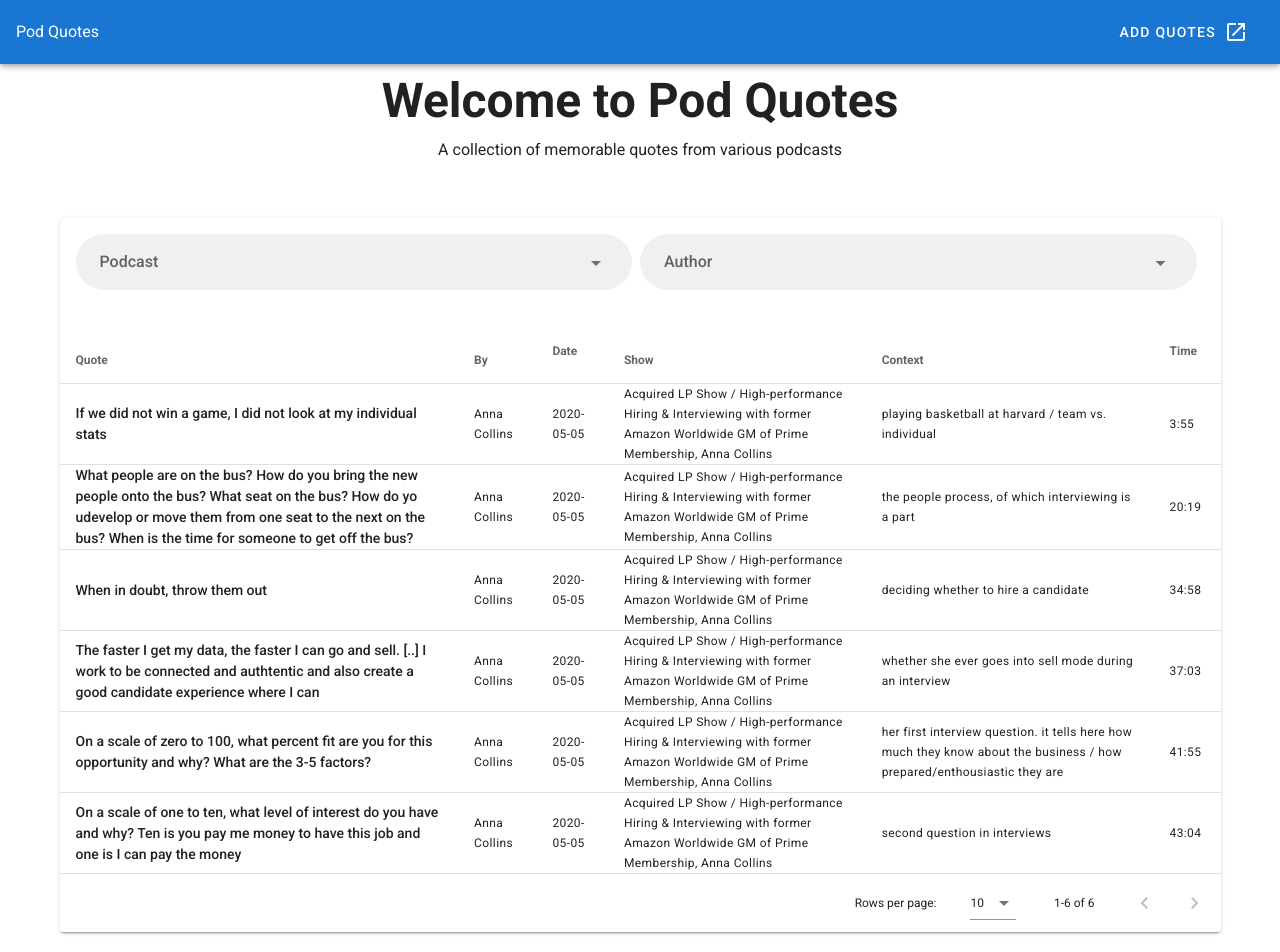
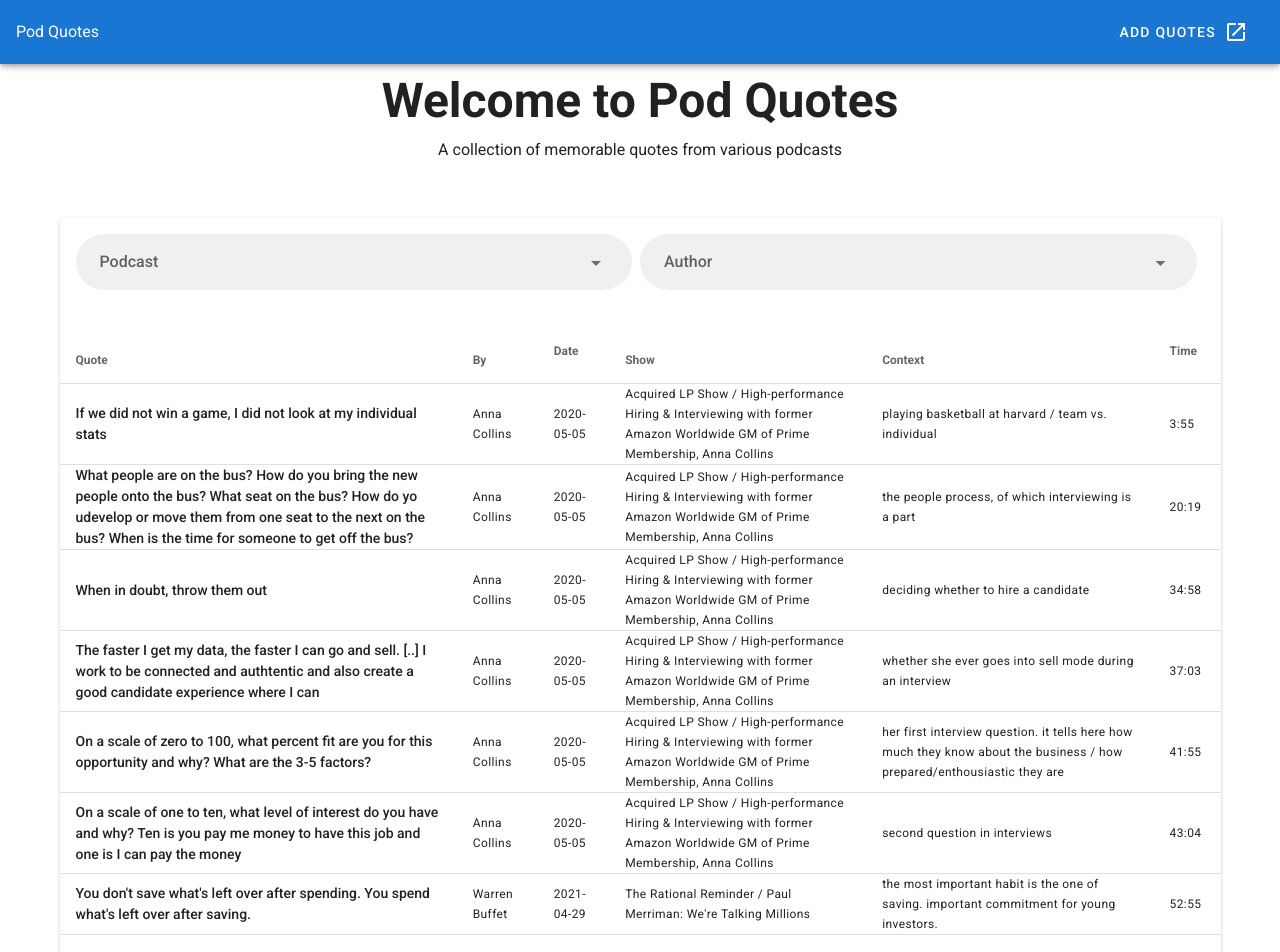
Before and after one commit to rethab/pod-quotes, a Vue app: page / in a window 1280 px wide. Shown: the top 952 px of the page. Built offline with nearby package versions, Linux system fonts and the light colour scheme.

Commit message:
add warren buffet quote from the rr podcast

```diff
--- a/src/components/Quotes.vue
+++ b/src/components/Quotes.vue
@@ -58,7 +58,7 @@ export default {
           .quotes()
           .map(this.joinQuoteData)
           .filter(q => this.selectedPodcastId == null || this.selectedPodcastId === q.episode.podcastId)
-          .filter(q => this.selectedPersonId == null || this.selectedPersonId === q.byId)
+          .filter(q => this.selectedPersonId == null || this.selectedPersonId === q.quoteById)
     },
     podcasts: () => data().podcasts(),
     people: () => data().people(),
@@ -68,7 +68,7 @@ export default {
       const episode = data().episodes().find(e => e.id === quote.episodeId);
       const podcast = data().podcasts().find(p => p.id === episode.podcastId);
 
-      quote.by = data().people().find(p => p.id === quote.byId);
+      quote.by = data().people().find(p => p.id === quote.quoteById);
       quote.episode = episode;
       quote.show = `${podcast.name} / ${episode.name}`
 
--- a/src/data/data.js
+++ b/src/data/data.js
@@ -6,6 +6,11 @@ export default () => {
                     id: 1,
                     name: 'Acquired LP Show',
                     url: 'https://glow.fm/acquired/'
+                },
+                {
+                    id: 2,
+                    name: 'The Rational Reminder',
+                    url: 'https://rationalreminder.libsyn.com/'
                 },
             ]
         },
@@ -17,7 +22,14 @@ export default () => {
                     date: '2020-05-05',
                     name: 'High-performance Hiring & Interviewing with former Amazon Worldwide GM of Prime Membership, Anna Collins',
                     url: 'https://www.acquired.fm/episodes/high-performance-hiring-interviewing-with-former-amazon-worldwide-gm-of-prime-membership-anna-collins'
-                }
+                },
+                {
+                    id: 2,
+                    podcastId: 2,
+                    date: '2021-04-29',
+                    name: 'Paul Merriman: We\'re Talking Millions',
+                    url: 'https://rationalreminder.libsyn.com/paul-merriman-were-talking-millions-ep147'
+                },
             ]
         },
         people() {
@@ -26,52 +38,70 @@ export default () => {
                     id: 1,
                     name: 'Anna Collins',
                     linkedin: 'https://www.linkedin.com/in/anna-collins-5965/'
-                }
+                },
+                {
+                    id: 2,
+                    name: 'Warren Buffet',
+                    twitter: 'https://twitter.com/WarrenBuffett'
+                },
+                {
+                    id: 3,
+                    name: 'Paul Merriman',
+                    twitter: 'https://twitter.com/SavvyInvestorPM'
+                },
             ]
         },
         quotes() {
             return [
                 {
                     episodeId: 1,
-                    byId: 1,
+                    quoteById: 1,
                     quote: 'If we did not win a game, I did not look at my individual stats',
                     time: '3:55',
                     context: 'playing basketball at harvard / team vs. individual',
                 },
                 {
                     episodeId: 1,
-                    byId: 1,
+                    quoteById: 1,
                     quote: 'What people are on the bus? How do you bring the new people onto the bus? What seat on the bus? How do yo udevelop or move them from one seat to the next on the bus? When is the time for someone to get off the bus?',
                     time: '20:19',
                     context: 'the people process, of which interviewing is a part',
                 },
                 {
                     episodeId: 1,
-                    byId: 1,
+                    quoteById: 1,
                     quote: 'When in doubt, throw them out',
                     time: '34:58',
                     context: 'deciding whether to hire a candidate',
                 },
                 {
                     episodeId: 1,
-                    byId: 1,
+                    quoteById: 1,
                     quote: 'The faster I get my data, the faster I can go and sell. [..] I work to be connected and authtentic and also create a good candidate experience where I can',
                     time: '37:03',
                     context: 'whether she ever goes into sell mode during an interview',
                 },
                 {
                     episodeId: 1,
-                    byId: 1,
+                    quoteById: 1,
                     quote: 'On a scale of zero to 100, what percent fit are you for this opportunity and why? What are the 3-5 factors?',
                     time: '41:55',
                     context: 'her first interview question. it tells here how much they know about the business / how prepared/enthousiastic they are',
                 },
                 {
                     episodeId: 1,
-                    byId: 1,
+                    quoteById: 1,
                     quote: 'On a scale of one to ten, what level of interest do you have and why? Ten is you pay me money to have this job and one is I can pay the money',
                     time: '43:04',
                     context: 'second question in interviews',
+                },
+                {
+                    episodeId: 2,
+                    quoteById: 2,
+                    quotedById: 3,
+                    quote: 'You don\'t save what\'s left over after spending. You spend what\'s left over after saving.',
+                    time: '52:55',
+                    context: 'the most important habit is the one of saving. important commitment for young investors.',
                 },
             ]
         }
```
